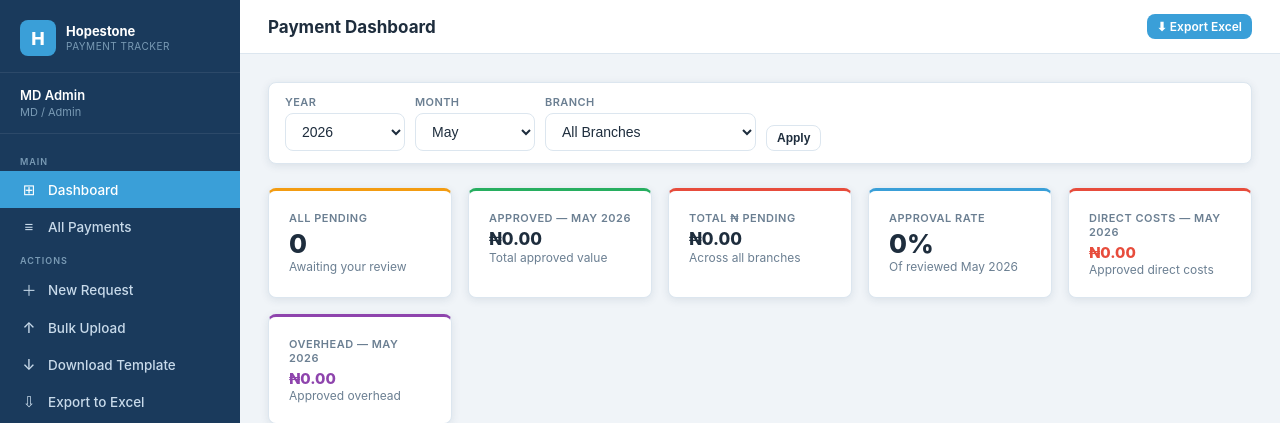
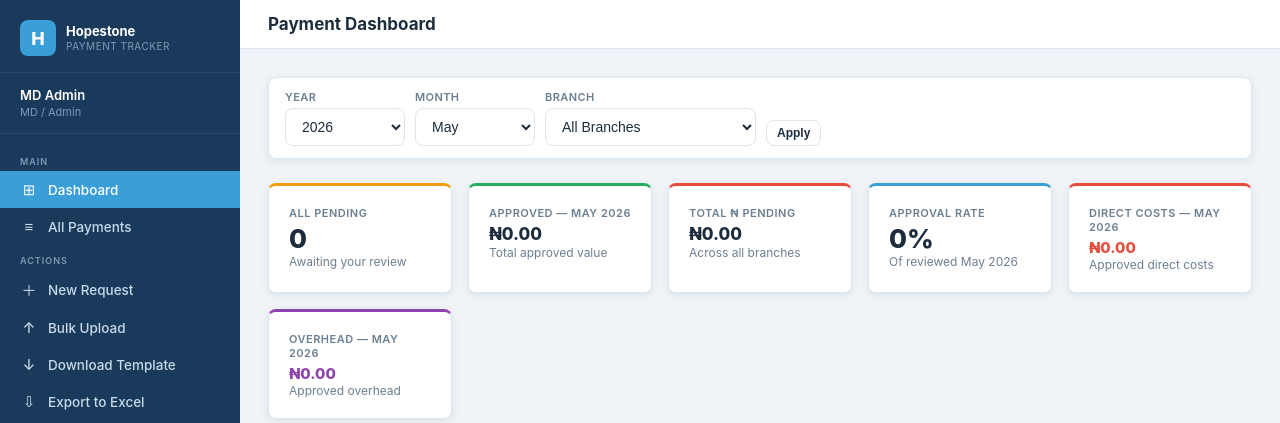
Before and after one commit to surediagnostic-cmd/hopestone-payments, a Flask app: page /dashboard in a window 1280 px wide. Shown: the top 423 px of the page. Run offline with Flask 3, Linux system fonts and the light colour scheme; a user stored in the database is signed in.

Commit message:
Remove duplicate Export Excel button from dashboard topbar

```diff
--- a/templates/dashboard.html
+++ b/templates/dashboard.html
@@ -3,10 +3,7 @@
 {% block page_title %}Payment Dashboard{% endblock %}
 
 {% block topbar_actions %}
-  {% if current_user.is_mds %}
-    <a href="{{ url_for('requests.export_requests', year=year_filter, month=month_filter, branch_id=branch_id_filter) }}"
-       class="btn btn-primary btn-sm">⬇ Export Excel</a>
-  {% else %}
+  {% if not current_user.is_mds %}
     <a href="{{ url_for('requests.new_request') }}" class="btn btn-primary btn-sm">＋ New Request</a>
   {% endif %}
 {% endblock %}
```
